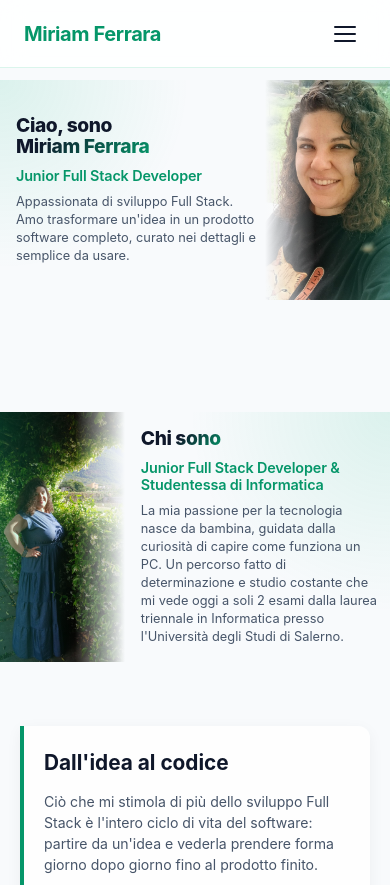
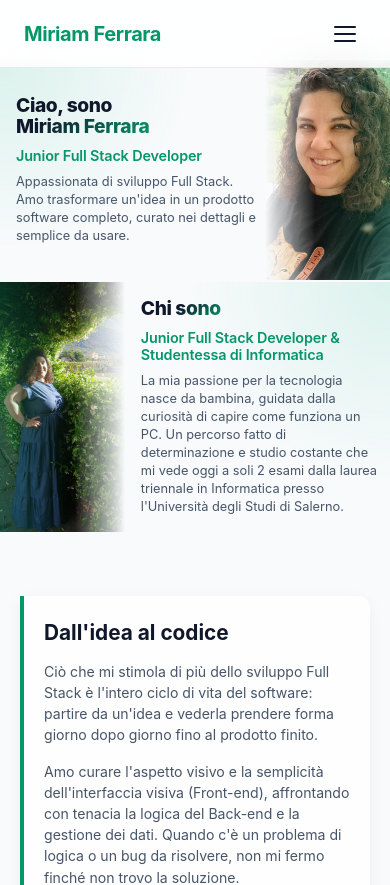
Before and after one commit to MiriamFerrara/miriamferrara.github.io, a React (Vite) app: page / in a window 390 px wide. Shown: the top 885 px of the page. Built offline with nearby package versions, Linux system fonts and the light colour scheme.

Commit message:
layout responsive

```diff
--- a/src/components/css/About.css
+++ b/src/components/css/About.css
@@ -150,7 +150,7 @@
     min-height: auto;
     height: auto;
     overflow: visible;
-    padding-top: 80px;
+    padding-top: 2px;
     padding-bottom: 2rem;
     align-items: stretch;
   }
--- a/src/components/css/Home.css
+++ b/src/components/css/Home.css
@@ -148,8 +148,7 @@
     min-height: auto;
     height: auto;
     overflow: visible;
-    padding-top: 80px;
-    padding-bottom: 2rem;
+    padding-top: 60px;
     align-items: stretch;
   }
 
```
